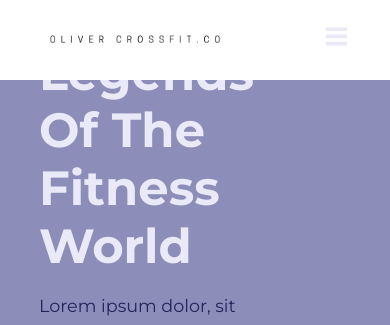
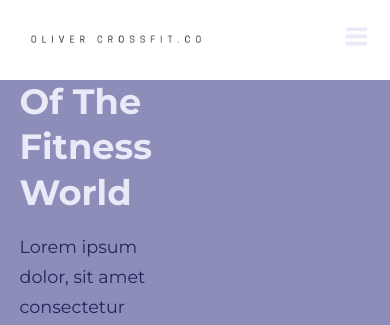
Before and after one commit to oliver-nicoll/turbo-couscous, a React (Create React App) app: page / in a window 390 px wide. Shown: the top 325 px of the page. Built offline with nearby package versions, Linux system fonts and the light colour scheme.

Commit message:
media queries - 600px and 1024px aka small and med devices

```diff
--- a/src/index.css
+++ b/src/index.css
@@ -174,3 +174,30 @@ section {
     font-weight: 300;
     padding: .5rem;
 }
+
+
+/* ====================MEDIA QUERIES - MED SCREEN ==================*/
+
+@media screen and (max-width: 1024px) {
+    .container {
+        width: var(--container-width-md);
+
+    }
+    h1 {
+        font-size: 2rem;
+    }
+
+    h2 {
+        font-size: 1.6rem;
+    }
+}
+
+/* ====================MEDIA QUERIES - SM SCREEN ==================*/
+
+@media screen and (max-width: 600px) {
+
+    h1 {
+        font-size: 2.2rem;
+        line-height: 1.3;
+    }
+}
```
